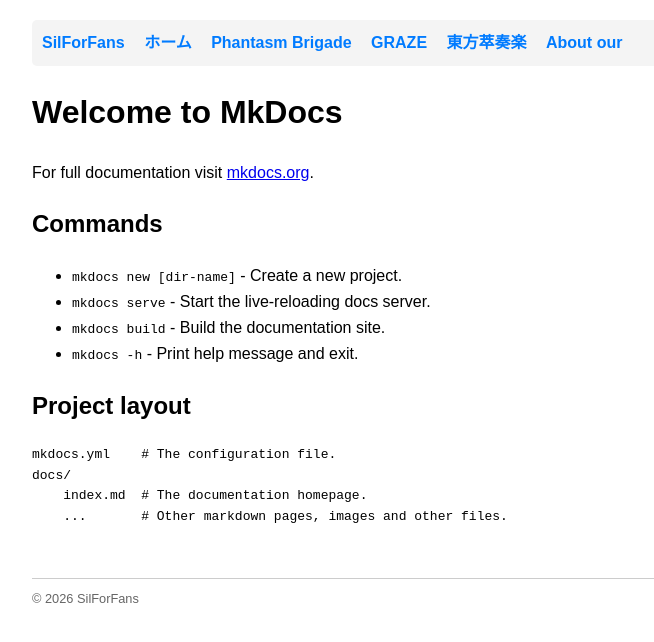
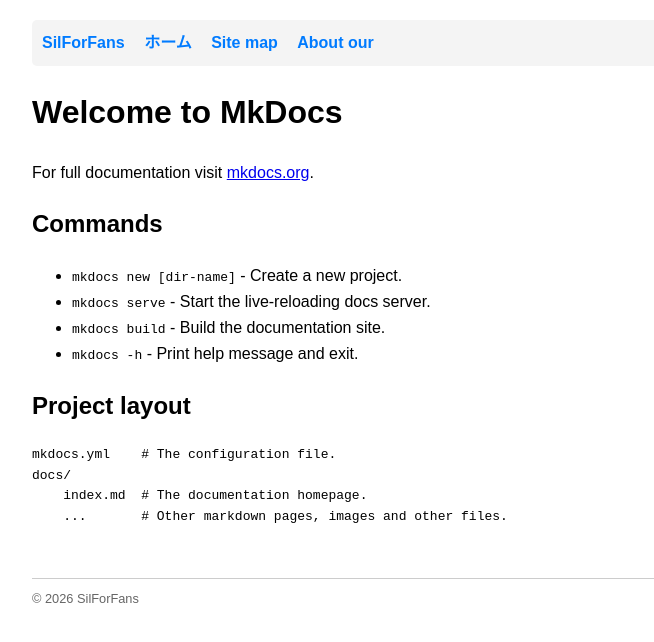
Before and after one commit to ams-www/silver-forest-lyrics, a Jekyll site: the page built from index.md, in a window 1280 px wide. Shown: the top 642 px of the page, without its empty margins (208-862 px from the left). Built offline with Jekyll 4.4.1, drawn with Linux system fonts in a browser that asks for light colours; our own code applies the rules of GitHub Pages for plain Markdown files.

Commit message:
Update default.html

```diff
--- a/_layouts/default.html
+++ b/_layouts/default.html
@@ -17,9 +17,7 @@
     <nav>
         <a>SilForFans</a>
         <a href="{{ '/' | relative_url }}">ホーム</a>
-        <a href="{{ '/phantasm_brigade/' | relative_url }}">Phantasm Brigade</a>
-        <a href="{{ '/graze/' | relative_url }}">GRAZE</a>
-        <a href="{{ '/suisogaku/' | relative_url }}">東方萃奏楽</a>
+        <a href="{{ '/phantasm_brigade/' | relative_url }}">Site map</a>
         <a href="{{ '/about/' | relative_url }}">About our</a>
     </nav>
 
```
